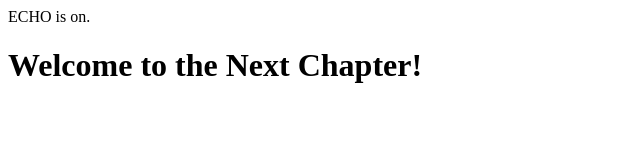
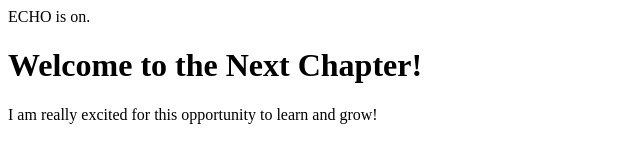
Before and after one commit to lopezclarissa2021/HelloFellowPeers, a plain HTML site: page index.html in a window 1280 px wide. Shown: the whole page, without its empty margins (0-640 px from the left). Drawn offline with Linux system fonts and the light colour scheme.

Commit message:
added a p with a message

```diff
--- a/index.html
+++ b/index.html
@@ -1,5 +1,6 @@
 ECHO is on.
 <html>
 <h1>Welcome to the Next Chapter!</h1>
+<p>I am really excited for this opportunity to learn and grow!</p>
 
 </html>
```
